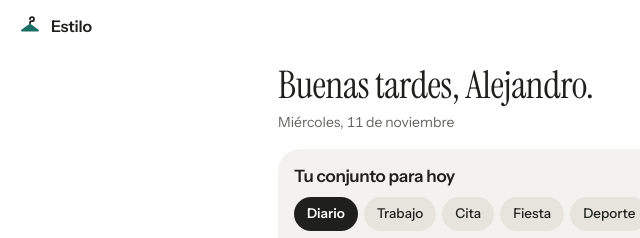
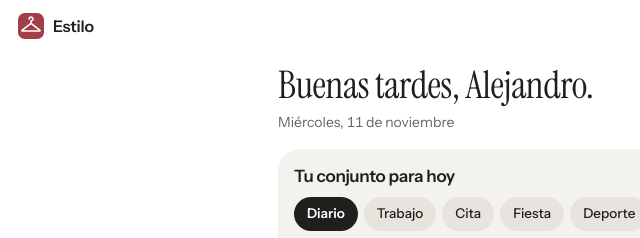
Before and after one commit to 4l3jandro23/estilo, a plain HTML site: page index.html in a window 1280 px wide. Shown: the top 238 px of the page, 0-640 px from the left. Drawn offline with Linux system fonts and the light colour scheme; no server answers.

Commit message:
Estilo: icono nuevo
Co-Authored-By: Claude Opus 5.5 <noreply@anthropic.com>

```diff
--- a/app.css
+++ b/app.css
@@ -709,3 +709,5 @@ input:focus, textarea:focus { background: var(--bg); }
 * { text-transform: none !important; }
 .mes-nav b::first-letter { text-transform: uppercase !important; }
 @media (min-width: 900px) { #app, .sheet { max-width: 760px; } }
+
+.topbar .marca svg{ width:26px; height:26px; }
--- a/index.html
+++ b/index.html
@@ -18,7 +18,7 @@
 <title>Estilo</title>
 </head>
 <body>
-<header class="topbar"><div class="marca"><svg viewBox="0 0 24 24" fill="none" aria-hidden="true"><path d="M12 5.2a2 2 0 1 1 2 2c-1 0-2 .6-2 1.6v.7" stroke="currentColor" stroke-width="1.7" stroke-linecap="round"/><path d="M12 9.5l-8.6 6.3c-.7.5-.3 1.7.6 1.7h16c.9 0 1.3-1.2.6-1.7z" fill="var(--accent)"/></svg>Estilo</div><div class="info" id="tbinfo"></div></header>
+<header class="topbar"><div class="marca"><svg class="marca-ico" viewBox="0 0 100 100" aria-hidden="true"><rect width="100" height="100" rx="26" fill="#a23e48"/><g transform="translate(50 50) scale(1.12) translate(-50 -50)"><path d="M50 39 v-4 c0-3 3-4.5 5-5 a6.5 6.5 0 1 0 -11.5 -4" fill="none" stroke="#fff" stroke-width="5.5" stroke-linecap="round" stroke-linejoin="round"/><path d="M50 41 L20 64 Q17 67 21 67 H79 Q83 67 80 64 Z" fill="none" stroke="#fff" stroke-width="5.5" stroke-linejoin="round"/></g></svg>Estilo</div><div class="info" id="tbinfo"></div></header>
 <main id="app"></main>
 <nav class="bottomnav" id="tabnav" aria-label="Secciones">
   <button data-tab="hoy" class="active"><svg viewBox="0 0 24 24"><circle cx="12" cy="12" r="4"/><path d="M12 2v2M12 20v2M4.9 4.9l1.4 1.4M17.7 17.7l1.4 1.4M2 12h2M20 12h2M4.9 19.1l1.4-1.4M17.7 6.3l1.4-1.4"/></svg>Hoy</button>
--- a/service-worker.js
+++ b/service-worker.js
@@ -1,4 +1,4 @@
-const CACHE_VERSION = 'estilo-v27';
+const CACHE_VERSION = 'estilo-v28';
 const APP_SHELL = ['./', './index.html', './app.css', './app.js', './consejos.js', './guias.js', './siluetas.js', './outfits.js', './pantalones.js', './esync.js', './extras.js', './fonts/instrument-sans.woff2', './fonts/instrument-serif.woff2', './icons.js', './manifest.json', './icon-192.png', './icon-512.png', './icon-180.png'];
 
 self.addEventListener('install', e => {
```
Also changed, not shown: icon-180.png, icon-192.png, icon-512.png, icon-maskable-512.png.
